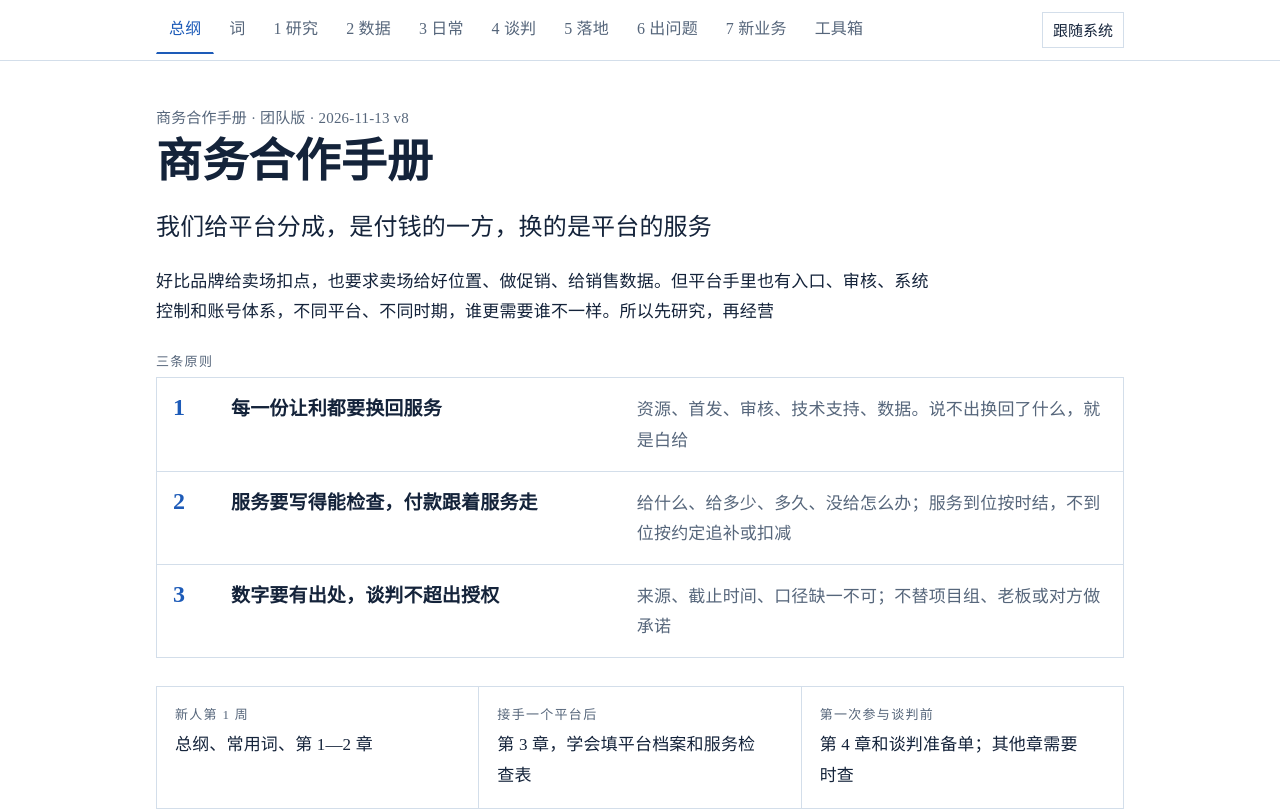
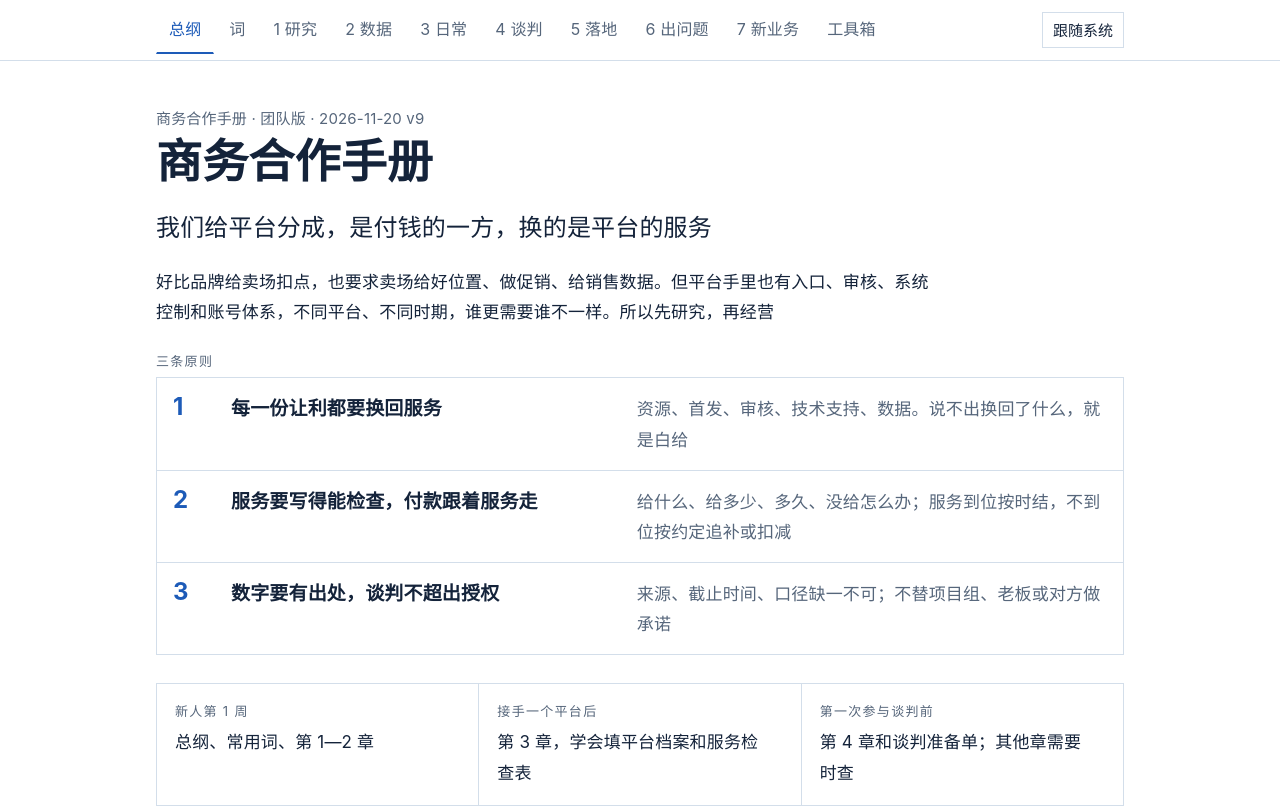
Before and after one commit to huahuaxss-star/bd-partnership-handbook, a plain HTML site: page index.html in a window 1280 px wide. Shown: the top 812 px of the page. Drawn offline with Linux system fonts and the light colour scheme; a small style sheet from the web is missing.

Commit message:
商务合作手册团队版 v9：字体与司南主站一致（2026-11-20）

```diff
--- a/index.html
+++ b/index.html
@@ -33,6 +33,8 @@
   --accent-soft: #e4edf9;
   --good: #1f7a4d;
   --kai: "Kaiti SC", "STKaiti", "KaiTi", "楷体", "LXGW WenKai", "BiauKai", serif;
+    /* 2026-11-20 Coral：字体与司南主站一致 */
+    --ui: "PingFang SC", -apple-system, BlinkMacSystemFont, "Microsoft YaHei", "Noto Sans SC", sans-serif;
   --fs: 17px; --fs-small: 15px; --fs-label: 13px;
   --gutter: max(16px, env(safe-area-inset-left), env(safe-area-inset-right));
   color-scheme: light;
@@ -50,7 +52,7 @@
 * { box-sizing: border-box; }
 html { scroll-behavior: smooth; -webkit-text-size-adjust: 100%; text-size-adjust: 100%; scroll-padding-top: 64px; }
 @media (prefers-reduced-motion: reduce) { html { scroll-behavior: auto; } }
-body, button, input, select, textarea { font-family: var(--kai); }
+body, button, input, select, textarea { font-family: var(--ui); }
 body { margin: 0; background: var(--bg); color: var(--ink); font-size: var(--fs); line-height: 1.8; letter-spacing: .01em; -webkit-font-smoothing: antialiased; }
 a { color: var(--accent); }
 .wrap { max-width: 1000px; margin: 0 auto; padding: 0 var(--gutter); }
@@ -370,7 +372,7 @@ dl.words dt { font-weight: 700; color: var(--accent); }
 
 <header class="cover" id="top">
   <div class="wrap">
-    <p class="muted small">商务合作手册 · 团队版 · 2026-11-13 v8</p>
+    <p class="muted small">商务合作手册 · 团队版 · 2026-11-20 v9</p>
     <h1>商务合作手册</h1>
     <p class="lead">我们给平台分成，是付钱的一方，换的是平台的服务</p>
     <p class="intro">好比品牌给卖场扣点，也要求卖场给好位置、做促销、给销售数据。但平台手里也有入口、审核、系统控制和账号体系，不同平台、不同时期，谁更需要谁不一样。所以先研究，再经营</p>
```
